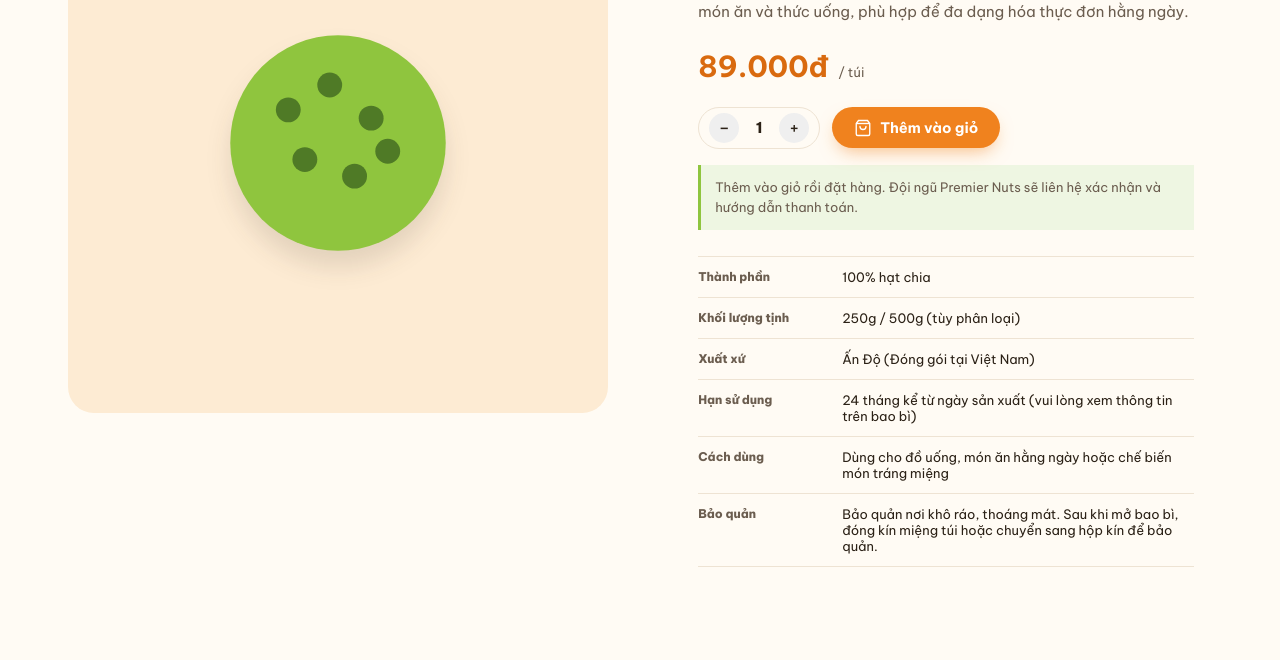
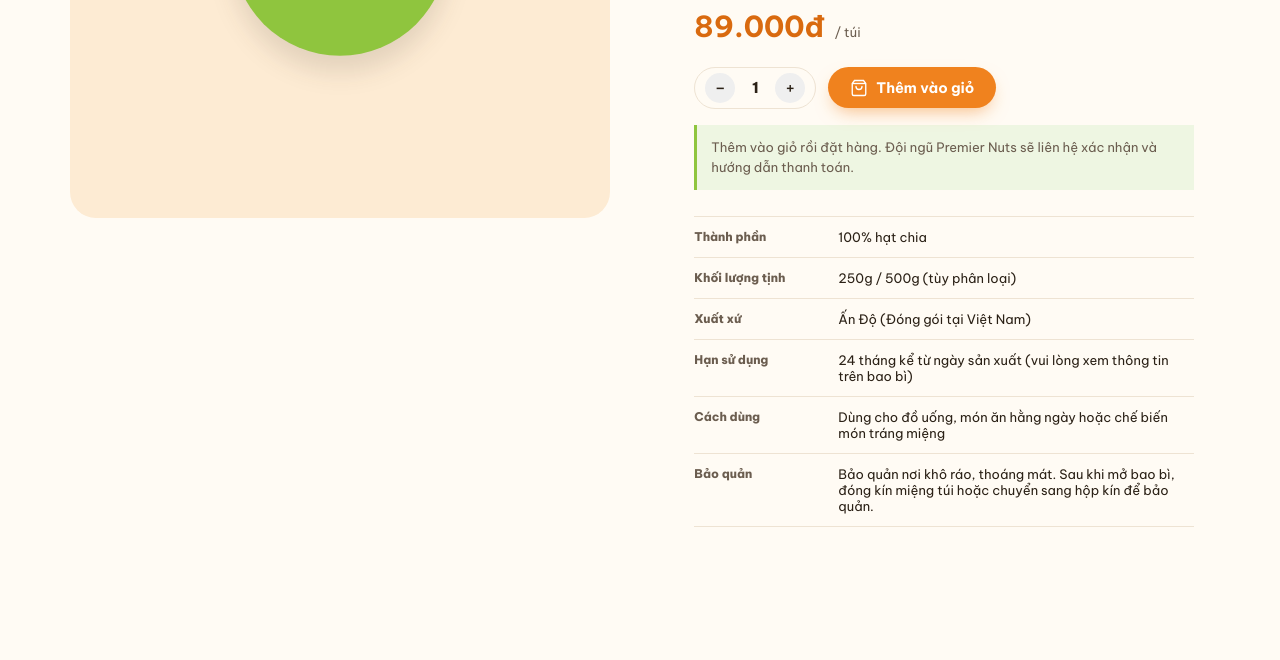
Before and after one commit to ducn03/premier-nuts, a plain HTML site: page pages/product-detail.html in a window 1280 px wide. Shown: the part 495-1155 px from the top of the page. Drawn offline with Linux system fonts and the light colour scheme.

Commit message:
fix(ui): align product image to the top with title on product detail page

```diff
--- a/shared/styles.css
+++ b/shared/styles.css
@@ -631,11 +631,11 @@
   @media(min-width:840px){.bottom-nav{display:none;} body{padding-bottom:0;}}
 
   /* ---------- product detail ---------- */
-  .detail-page{padding:34px 24px 80px;overflow:hidden;}
-  .detail-shell{max-width:1180px;margin:0 auto;overflow:hidden;}
+  .detail-page{padding:34px 24px 80px;}
+  .detail-shell{max-width:1180px;margin:0 auto;}
   .detail-back{display:inline-flex;align-items:center;gap:8px;color:var(--ink-soft);font-size:14px;font-weight:700;margin:10px 0 22px;transition:color .18s ease,transform .18s ease;}
   .detail-back:hover{color:var(--orange-dark);transform:translateX(-3px);}
-  .detail-hero{display:grid;grid-template-columns:1fr;gap:34px;align-items:center;padding:20px 0 44px;position:relative;overflow:hidden;}
+  .detail-hero{display:grid;grid-template-columns:1fr;gap:34px;align-items:start;padding:20px 0 44px;position:relative;}
   .detail-hero::before{display:none;}
   .detail-visual{
     width:100%; max-width:540px; aspect-ratio:1/1; min-height:320px; border-radius:26px;
@@ -679,7 +679,7 @@
   .notice-commitment{background:var(--green-mist);border:1px solid #D8EAC2;color:var(--green-dark);}
   .notice-commitment .notice-icon{color:var(--green-dark);flex-shrink:0;margin-top:2px;}
   .detail-benefits{display:grid;grid-template-columns:repeat(3,1fr);gap:16px;padding:54px 10px 28px;}.detail-benefits>div{border-top:2px solid var(--line);padding:18px 12px 0;}.detail-benefits b{font-size:12px;color:var(--orange-dark);letter-spacing:.1em;}.detail-benefits h2{font-size:18px;margin:10px 0 8px;}.detail-benefits p{font-size:13.5px;line-height:1.65;color:var(--ink-soft);}.detail-story{display:grid;grid-template-columns:1fr 1fr;gap:40px;background:var(--ink);color:#fff;border-radius:24px;padding:34px 40px;align-items:center;}.detail-story h2{font-size:clamp(23px,3vw,34px);line-height:1.15;margin-top:10px;max-width:480px;}.detail-story p{color:rgba(255,255,255,.72);line-height:1.7;font-size:14px;max-width:470px;}
-  @media(min-width:840px){.detail-hero{grid-template-columns:1.04fr .96fr;padding:26px 0 70px;min-height:560px;gap:72px;}.detail-visual{min-height:440px;}.detail-copy{padding:30px 36px 30px 0;}}
+  @media(min-width:840px){.detail-hero{grid-template-columns:1.04fr .96fr;padding:16px 0 70px;min-height:560px;gap:64px;align-items:start;}.detail-visual{min-height:440px;position:sticky;top:90px;}.detail-copy{padding:0 36px 30px 0;}}
   @media(max-width:700px){
     .detail-page{padding-left:18px;padding-right:18px; padding-bottom:100px;}
     .detail-hero{gap:20px;padding-bottom:20px;}
```
